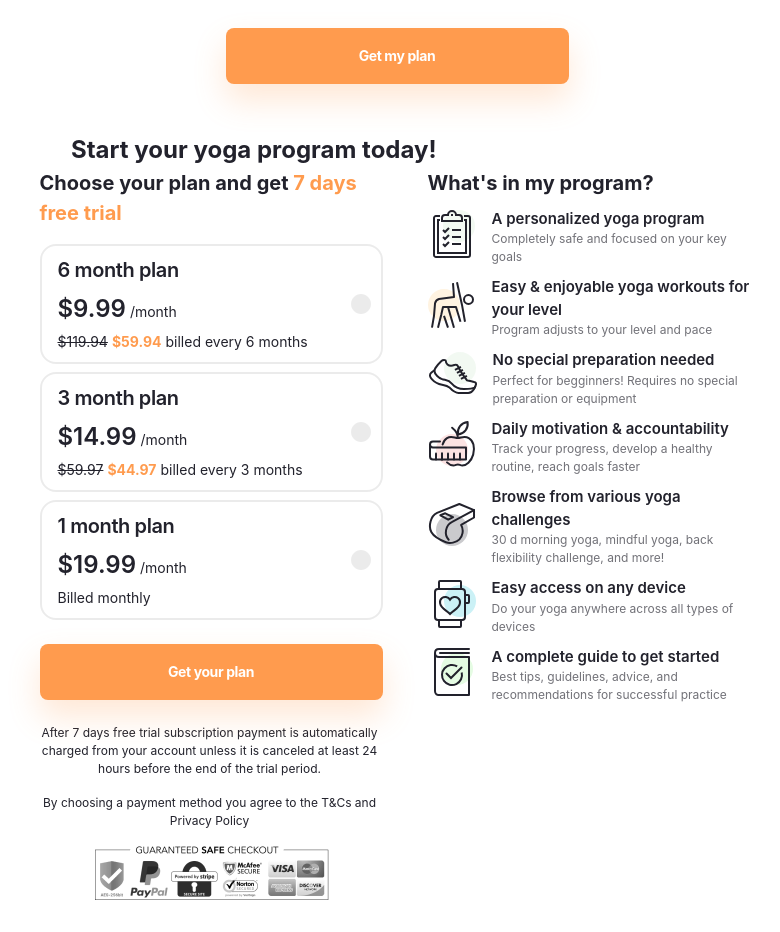
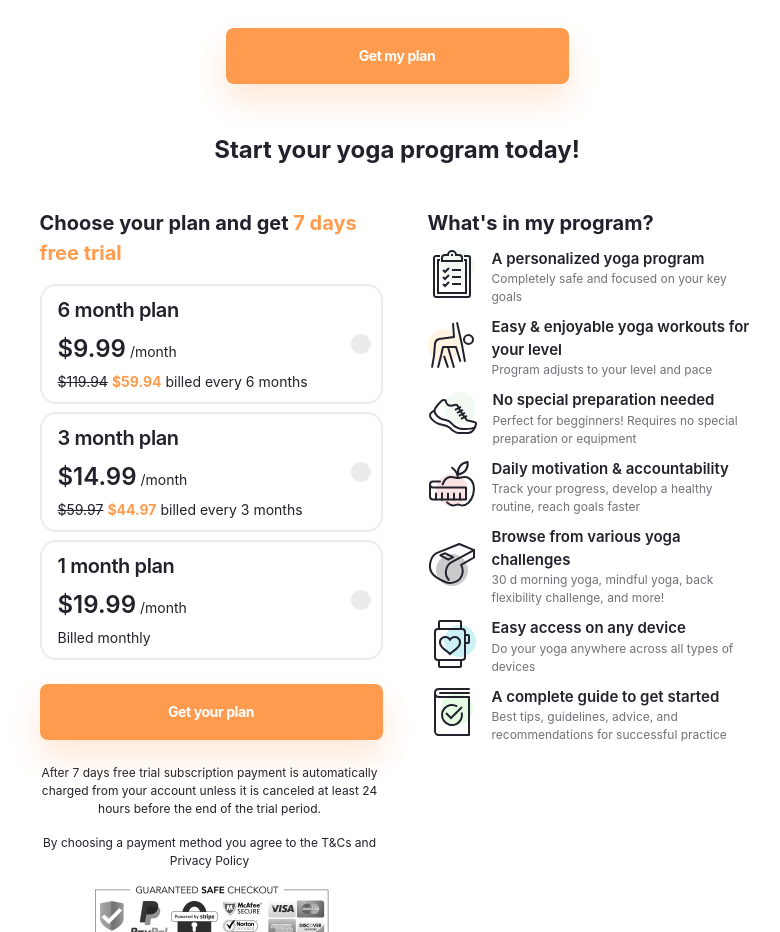
Before and after one commit to ViktorijaGlinskaja/positive-yoga, a React (Create React App) app in the folder client/: page / in a window 1280 px wide. Shown: the part 3180-4112 px from the top of the page, without its empty margins (243-1023 px from the left). Before the commit the page ends 4086 px from the top, so only its background shows below. Built offline with nearby package versions, Linux system fonts and the light colour scheme.

Commit message:
style: faq typography styled

```diff
--- a/client/src/pages/checkout-page/checkout-page-faq.jsx
+++ b/client/src/pages/checkout-page/checkout-page-faq.jsx
@@ -24,7 +24,7 @@ const Faq = () => {
                 <Box sx={{ margin: ' 40px auto' }}>
                     <OrangeButton> Get my plan</OrangeButton>
                 </Box>
-                <Typography sx={{ fontSize: '24px', fontWeight: 700 }}>
+                <Typography sx={{ fontSize: '24px', fontWeight: 700, marginBottom: '40px', textAlign: { sm: 'center' } }}>
                     Start your yoga program today!
                 </Typography>
             </Box>
```
